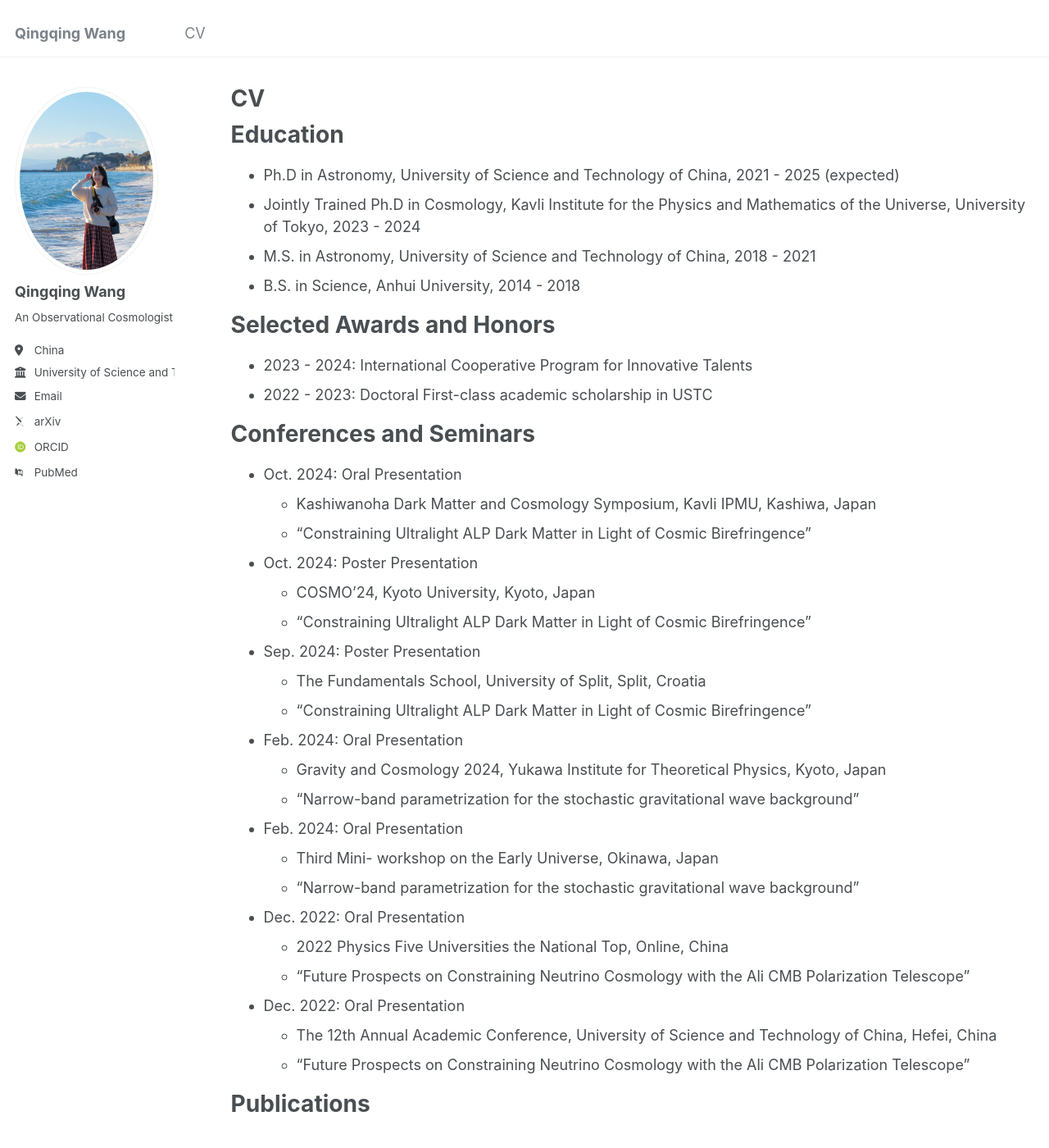
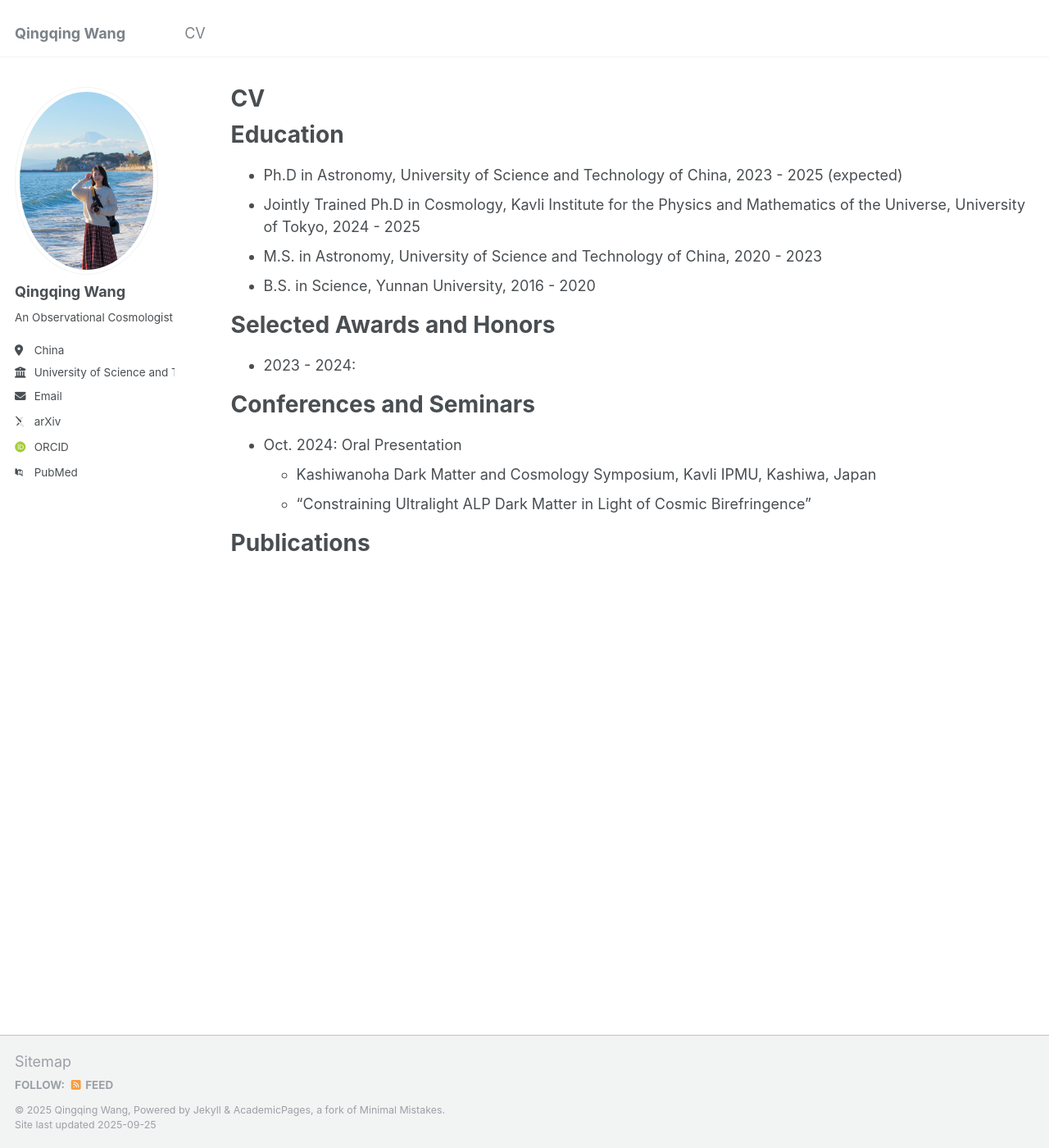
Before and after one commit to Wangqingqingq/Wangqingqingq.github.io, a Jekyll site: the page built from _pages/cv.md, in a window 1280 px wide and 1400 px high. Shown: the whole window at 82% size. Built offline with Jekyll 4.4.1, drawn with Linux system fonts in a browser that asks for light colours; some web fonts are replaced.

Commit message:
Update cv.md

```diff
--- a/_pages/cv.md
+++ b/_pages/cv.md
@@ -12,15 +12,14 @@ redirect_from:
 
 Education
 ======
-* Ph.D in Astronomy, University of Science and Technology of China, 2021 - 2025 (expected)
-* Jointly Trained Ph.D in Cosmology, Kavli Institute for the Physics and Mathematics of the Universe, University of Tokyo, 2023 - 2024
-* M.S. in Astronomy, University of Science and Technology of China, 2018 - 2021
-* B.S. in Science, Anhui University, 2014 - 2018
+* Ph.D in Astronomy, University of Science and Technology of China, 2023 - 2025 (expected)
+* Jointly Trained Ph.D in Cosmology, Kavli Institute for the Physics and Mathematics of the Universe, University of Tokyo, 2024 - 2025
+* M.S. in Astronomy, University of Science and Technology of China, 2020 - 2023
+* B.S. in Science, Yunnan University, 2016 - 2020
 
 Selected Awards and Honors
 ======
-* 2023 - 2024: International Cooperative Program for Innovative Talents
-* 2022 - 2023: Doctoral First-class academic scholarship in USTC
+* 2023 - 2024:
 
 Conferences and Seminars
 ======
@@ -28,29 +27,7 @@ Conferences and Seminars
   * Kashiwanoha Dark Matter and Cosmology Symposium, Kavli IPMU, Kashiwa, Japan
   * “Constraining Ultralight ALP Dark Matter in Light of Cosmic Birefringence”
 
-* Oct. 2024: Poster Presentation
-  * COSMO'24, Kyoto University, Kyoto, Japan
-  * “Constraining Ultralight ALP Dark Matter in Light of Cosmic Birefringence”
 
-* Sep. 2024: Poster Presentation
-  * The Fundamentals School, University of Split, Split, Croatia
-  * “Constraining Ultralight ALP Dark Matter in Light of Cosmic Birefringence”
-
-* Feb. 2024: Oral Presentation
-  * Gravity and Cosmology 2024, Yukawa Institute for Theoretical Physics, Kyoto, Japan
-  * “Narrow-band parametrization for the stochastic gravitational wave background”
-
-* Feb. 2024: Oral Presentation
-  * Third Mini- workshop on the Early Universe, Okinawa, Japan
-  * “Narrow-band parametrization for the stochastic gravitational wave background”
-
-* Dec. 2022: Oral Presentation
-  * 2022 Physics Five Universities the National Top, Online, China
-  * “Future Prospects on Constraining Neutrino Cosmology with the Ali CMB Polarization Telescope”
-
-* Dec. 2022: Oral Presentation
-  * The 12th Annual Academic Conference, University of Science and Technology of China, Hefei, China
-  * “Future Prospects on Constraining Neutrino Cosmology with the Ali CMB Polarization Telescope”
 
 Publications
 ======
```
